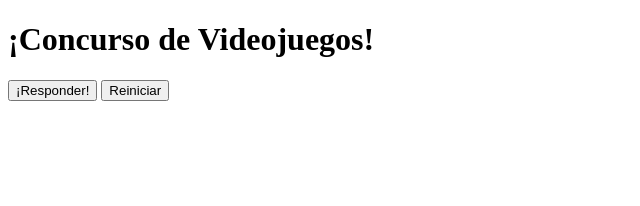
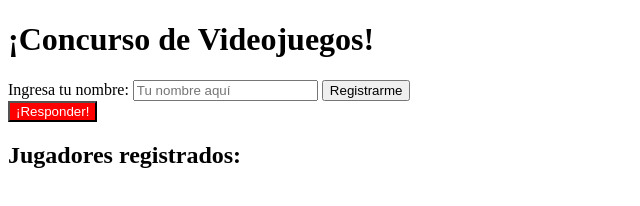
Before and after one commit to SrBerjillos/Concurso, a plain HTML site: page index.html in a window 1280 px wide. Shown: the whole page, without its empty margins (0-640 px from the left). Drawn offline with Linux system fonts and the light colour scheme.

Commit message:
Add files via upload

```diff
--- a/index.html
+++ b/index.html
@@ -4,10 +4,13 @@
     <meta charset="UTF-8">
     <meta name="viewport" content="width=device-width, initial-scale=1.0">
     <title>Concurso de Videojuegos</title>
+
+    <!-- Agregar Firebase desde CDN -->
     <script src="https://www.gstatic.com/firebasejs/9.6.1/firebase-app.js"></script>
     <script src="https://www.gstatic.com/firebasejs/9.6.1/firebase-database.js"></script>
+
     <script>
-        // 🔥 Configuración de Firebase (sustituye con tu configuración)
+        // Configuración de Firebase (tu API Key y otros datos)
         const firebaseConfig = {
             apiKey: "AIzaSyC0ewA3bemNB40rS27blt2YCj8V-PXBf60",
             authDomain: "concursoost.firebaseapp.com",
@@ -18,33 +21,71 @@
             appId: "1:249007512498:web:7c5e878049802e77ca62ab"
         };
 
+        // Inicializar Firebase
         firebase.initializeApp(firebaseConfig);
         const db = firebase.database();
+        const jugadoresRef = db.ref("jugadores");
 
-        async function presionarBoton() {
-            const nombre = prompt("Ingresa tu nombre:");
-            if (!nombre) return;
-
-            const ref = db.ref("primerJugador");
-            const snapshot = await ref.once("value");
-
-            if (!snapshot.exists()) {
-                await ref.set({ nombre, timestamp: Date.now() });
-                alert(`¡Felicidades, ${nombre}! Fuiste el primero.`);
-            } else {
-                alert(`Lo siento, ${nombre}. ${snapshot.val().nombre} fue más rápido.`);
-            }
-        }
-
-        function reiniciarJuego() {
-            db.ref("primerJugador").remove();
-            alert("Juego reiniciado. ¡Buena suerte!");
-        }
+        console.log("Firebase inicializado correctamente"); // Esto es para verificar que Firebase se ha cargado
     </script>
 </head>
 <body>
     <h1>¡Concurso de Videojuegos!</h1>
-    <button onclick="presionarBoton()">¡Responder!</button>
-    <button onclick="reiniciarJuego()">Reiniciar</button>
+
+    <!-- Pestaña para ingresar el nombre -->
+    <div>
+        <label for="nombreJugador">Ingresa tu nombre:</label>
+        <input type="text" id="nombreJugador" placeholder="Tu nombre aquí">
+        <button onclick="registrarJugador()">Registrarme</button>
+    </div>
+
+    <!-- Botón para responder -->
+    <button id="btnResponder" style="background-color: red; color: white;" onclick="responder()">¡Responder!</button>
+
+    <h2>Jugadores registrados:</h2>
+    <ul id="listaJugadores"></ul>
+
+    <script>
+        let nombreJugador = "";
+
+        // Función para registrar el nombre del jugador
+        function registrarJugador() {
+            nombreJugador = document.getElementById("nombreJugador").value;
+            if (nombreJugador !== "") {
+                alert(`¡Hola, ${nombreJugador}! Ahora puedes empezar a jugar.`);
+                document.getElementById("nombreJugador").disabled = true;
+                document.getElementById("btnResponder").disabled = false;
+            } else {
+                alert("Por favor, ingresa un nombre.");
+            }
+        }
+
+        // Función para registrar quién presionó el botón
+        function responder() {
+            if (nombreJugador === "") {
+                alert("Primero ingresa tu nombre.");
+                return;
+            }
+
+            const nuevoJugadorRef = jugadoresRef.push();
+            nuevoJugadorRef.set({
+                nombre: nombreJugador,
+                timestamp: Date.now()
+            });
+
+            // Actualizar la lista de jugadores en tiempo real
+            jugadoresRef.orderByChild("timestamp").on("value", (snapshot) => {
+                const lista = document.getElementById("listaJugadores");
+                lista.innerHTML = ""; // Limpiar la lista de jugadores
+
+                snapshot.forEach((childSnapshot) => {
+                    const jugador = childSnapshot.val();
+                    const li = document.createElement("li");
+                    li.textContent = `${jugador.nombre} - ${new Date(jugador.timestamp).toLocaleTimeString()}`;
+                    lista.appendChild(li);
+                });
+            });
+        }
+    </script>
 </body>
 </html>
```
Lines whose indentation alone changed are shown as unchanged.
